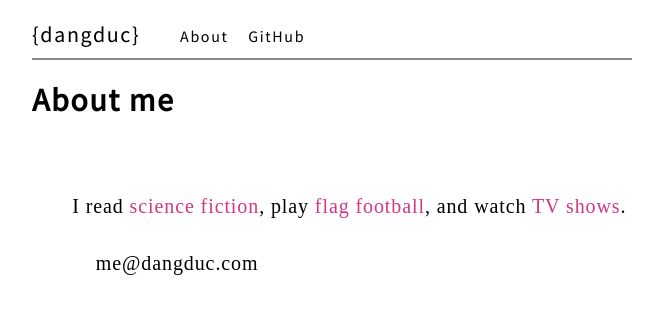
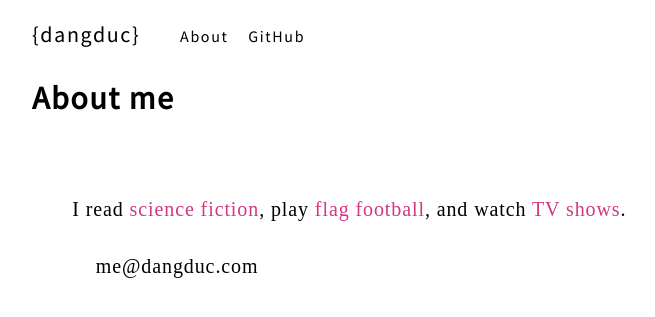
Before and after one commit to dangduc/dangduc.github.com, a Jekyll site: the page built from about-me.md, in a window 1280 px wide. Shown: the top 317 px of the page, without its empty margins (308-963 px from the left). Built offline with Jekyll 4.4.1, drawn with Linux system fonts in a browser that asks for light colours; Markdown is read by kramdown in place of the engine named in the settings.

Commit message:
Update style.css

```diff
--- a/css/style.css
+++ b/css/style.css
@@ -31,7 +31,6 @@
   width: 100%;
   margin: 20px 0 20px 0;
   padding-bottom: 10px;
-  border-bottom: 2px solid #888888;
 }
 .row1 .posts {
   width: 100%;
@@ -88,6 +87,12 @@ a:hover {
   height: 100%;
 }
 
+.posts ul li {
+  margin-bottom: 10px;
+  display: inline;
+  list-style-type: none;
+}
+
 div.post {
   font-family: 'source_sans_proregular', arial, sans-serif;
   letter-spacing: 0.05em;
@@ -107,6 +112,7 @@ div.post h1 {
   color: black;
   font-size: 32px;
   letter-spacing: 0.05em;
+  margin-bottom: 15px;
 }
 
 div.entry h1 {
```
